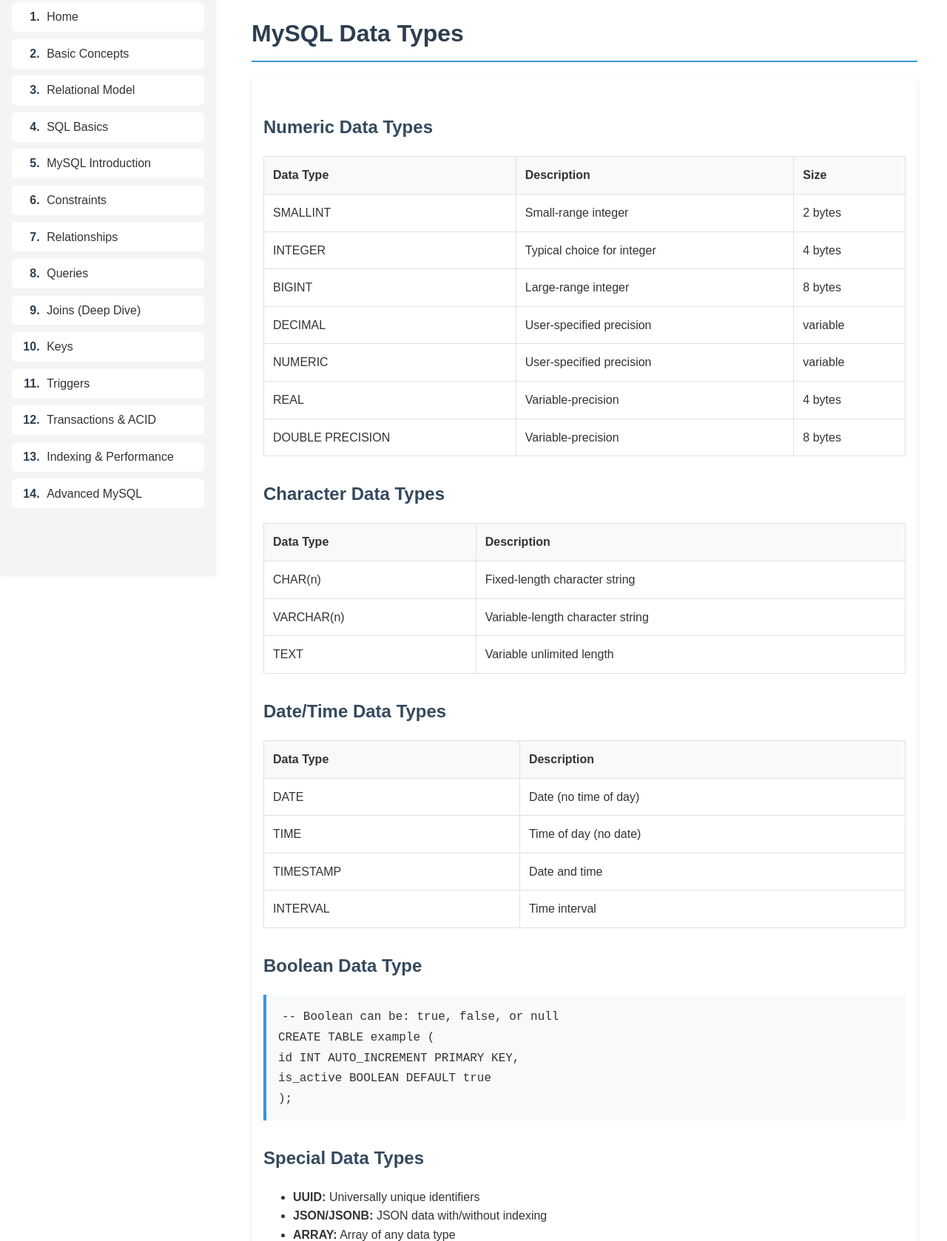
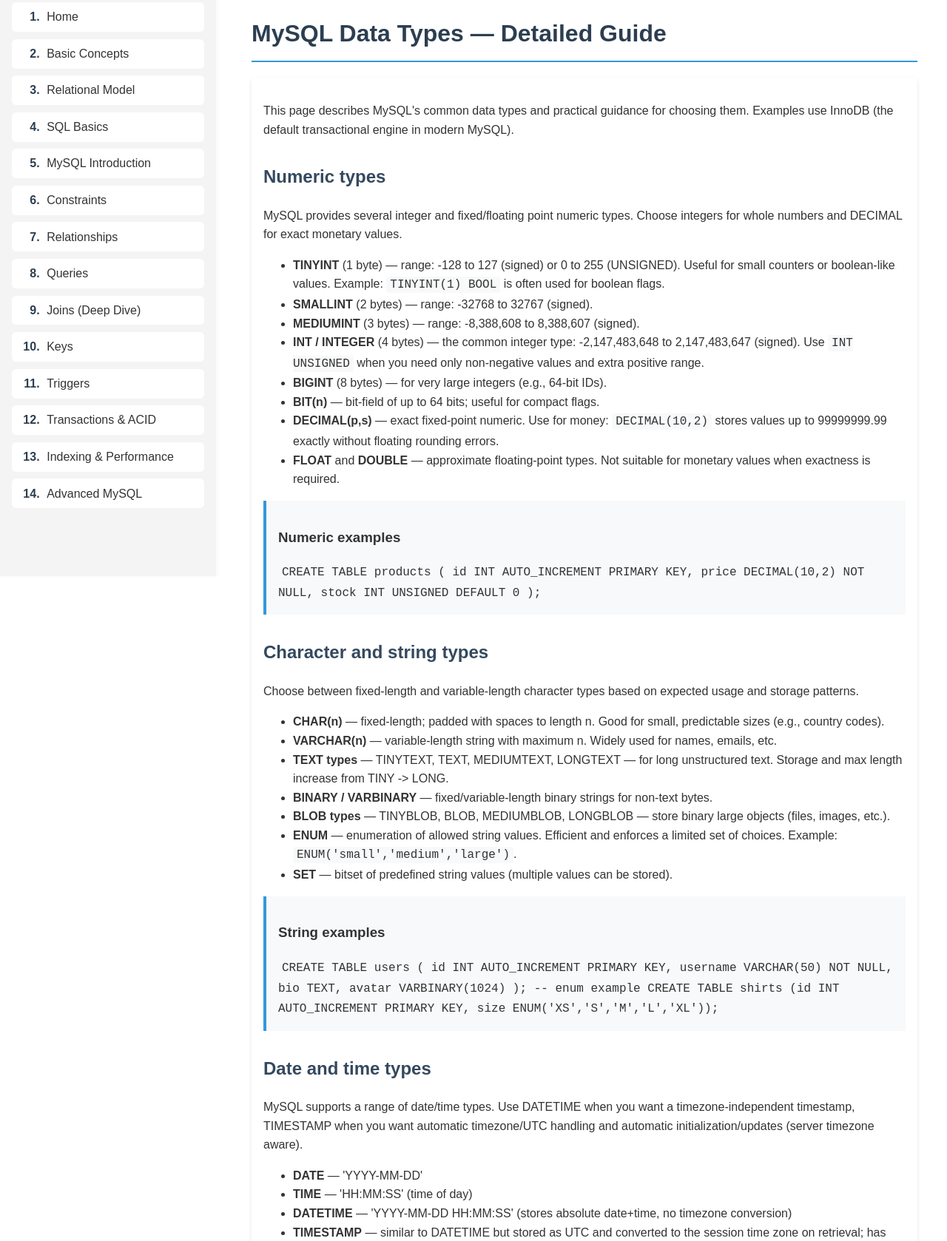
Before and after one commit to Vinothgopi97/db_training, a plain HTML site: page pages/data-types.html in a window 1280 px wide. Shown: the part 21-1699 px from the top of the page at 74% size. Drawn offline with Linux system fonts and the light colour scheme.

Commit message:
data type

```diff
--- a/pages/data-types.html
+++ b/pages/data-types.html
@@ -27,124 +27,117 @@
             </ol>
         </nav>
 
-    <h1>MySQL Data Types</h1>
+    <h1>MySQL Data Types — Detailed Guide</h1>
 
         <div class="topic-section">
-            <h2>Numeric Data Types</h2>
-            <table>
-                <tr>
-                    <th>Data Type</th>
-                    <th>Description</th>
-                    <th>Size</th>
-                </tr>
-                <tr>
-                    <td>SMALLINT</td>
-                    <td>Small-range integer</td>
-                    <td>2 bytes</td>
-                </tr>
-                <tr>
-                    <td>INTEGER</td>
-                    <td>Typical choice for integer</td>
-                    <td>4 bytes</td>
-                </tr>
-                <tr>
-                    <td>BIGINT</td>
-                    <td>Large-range integer</td>
-                    <td>8 bytes</td>
-                </tr>
-                <tr>
-                    <td>DECIMAL</td>
-                    <td>User-specified precision</td>
-                    <td>variable</td>
-                </tr>
-                <tr>
-                    <td>NUMERIC</td>
-                    <td>User-specified precision</td>
-                    <td>variable</td>
-                </tr>
-                <tr>
-                    <td>REAL</td>
-                    <td>Variable-precision</td>
-                    <td>4 bytes</td>
-                </tr>
-                <tr>
-                    <td>DOUBLE PRECISION</td>
-                    <td>Variable-precision</td>
-                    <td>8 bytes</td>
-                </tr>
-            </table>
+            <p>This page describes MySQL's common data types and practical guidance for choosing them. Examples use InnoDB (the default transactional engine in modern MySQL).</p>
 
-            <h2>Character Data Types</h2>
-            <table>
-                <tr>
-                    <th>Data Type</th>
-                    <th>Description</th>
-                </tr>
-                <tr>
-                    <td>CHAR(n)</td>
-                    <td>Fixed-length character string</td>
-                </tr>
-                <tr>
-                    <td>VARCHAR(n)</td>
-                    <td>Variable-length character string</td>
-                </tr>
-                <tr>
-                    <td>TEXT</td>
-                    <td>Variable unlimited length</td>
-                </tr>
-            </table>
+            <h2>Numeric types</h2>
+            <p>MySQL provides several integer and fixed/floating point numeric types. Choose integers for whole numbers and DECIMAL for exact monetary values.</p>
+            <ul>
+                <li><strong>TINYINT</strong> (1 byte) — range: -128 to 127 (signed) or 0 to 255 (UNSIGNED). Useful for small counters or boolean-like values. Example: <code>TINYINT(1) BOOL</code> is often used for boolean flags.</li>
+                <li><strong>SMALLINT</strong> (2 bytes) — range: -32768 to 32767 (signed).</li>
+                <li><strong>MEDIUMINT</strong> (3 bytes) — range: -8,388,608 to 8,388,607 (signed).</li>
+                <li><strong>INT / INTEGER</strong> (4 bytes) — the common integer type: -2,147,483,648 to 2,147,483,647 (signed). Use <code>INT UNSIGNED</code> when you need only non-negative values and extra positive range.</li>
+                <li><strong>BIGINT</strong> (8 bytes) — for very large integers (e.g., 64-bit IDs).</li>
+                <li><strong>BIT(n)</strong> — bit-field of up to 64 bits; useful for compact flags.</li>
+                <li><strong>DECIMAL(p,s)</strong> — exact fixed-point numeric. Use for money: <code>DECIMAL(10,2)</code> stores values up to 99999999.99 exactly without floating rounding errors.</li>
+                <li><strong>FLOAT</strong> and <strong>DOUBLE</strong> — approximate floating-point types. Not suitable for monetary values when exactness is required.</li>
+            </ul>
 
-            <h2>Date/Time Data Types</h2>
-            <table>
-                <tr>
-                    <th>Data Type</th>
-                    <th>Description</th>
-                </tr>
-                <tr>
-                    <td>DATE</td>
-                    <td>Date (no time of day)</td>
-                </tr>
-                <tr>
-                    <td>TIME</td>
-                    <td>Time of day (no date)</td>
-                </tr>
-                <tr>
-                    <td>TIMESTAMP</td>
-                    <td>Date and time</td>
-                </tr>
-                <tr>
-                    <td>INTERVAL</td>
-                    <td>Time interval</td>
-                </tr>
-            </table>
-
-            <h2>Boolean Data Type</h2>
             <div class="example">
+                <h3>Numeric examples</h3>
                 <code>
-                    -- Boolean can be: true, false, or null<br>
-                    CREATE TABLE example (<br>
-                        id INT AUTO_INCREMENT PRIMARY KEY,<br>
-                        is_active BOOLEAN DEFAULT true<br>
+                    CREATE TABLE products (
+                      id INT AUTO_INCREMENT PRIMARY KEY,
+                      price DECIMAL(10,2) NOT NULL,
+                      stock INT UNSIGNED DEFAULT 0
                     );
                 </code>
             </div>
 
-            <h2>Special Data Types</h2>
+            <h2>Character and string types</h2>
+            <p>Choose between fixed-length and variable-length character types based on expected usage and storage patterns.</p>
             <ul>
-                <li><strong>UUID:</strong> Universally unique identifiers</li>
-                <li><strong>JSON/JSONB:</strong> JSON data with/without indexing</li>
-                <li><strong>ARRAY:</strong> Array of any data type</li>
-                <li><strong>BYTEA:</strong> Binary data</li>
-                <li><strong>MONEY:</strong> Currency amount</li>
+                <li><strong>CHAR(n)</strong> — fixed-length; padded with spaces to length n. Good for small, predictable sizes (e.g., country codes).</li>
+                <li><strong>VARCHAR(n)</strong> — variable-length string with maximum n. Widely used for names, emails, etc.</li>
+                <li><strong>TEXT types</strong> — TINYTEXT, TEXT, MEDIUMTEXT, LONGTEXT — for long unstructured text. Storage and max length increase from TINY -> LONG.</li>
+                <li><strong>BINARY / VARBINARY</strong> — fixed/variable-length binary strings for non-text bytes.</li>
+                <li><strong>BLOB types</strong> — TINYBLOB, BLOB, MEDIUMBLOB, LONGBLOB — store binary large objects (files, images, etc.).</li>
+                <li><strong>ENUM</strong> — enumeration of allowed string values. Efficient and enforces a limited set of choices. Example: <code>ENUM('small','medium','large')</code>.</li>
+                <li><strong>SET</strong> — bitset of predefined string values (multiple values can be stored).</li>
+            </ul>
+
+            <div class="example">
+                <h3>String examples</h3>
+                <code>
+                    CREATE TABLE users (
+                      id INT AUTO_INCREMENT PRIMARY KEY,
+                      username VARCHAR(50) NOT NULL,
+                      bio TEXT,
+                      avatar VARBINARY(1024)
+                    );
+
+                    -- enum example
+                    CREATE TABLE shirts (id INT AUTO_INCREMENT PRIMARY KEY, size ENUM('XS','S','M','L','XL'));
+                </code>
+            </div>
+
+            <h2>Date and time types</h2>
+            <p>MySQL supports a range of date/time types. Use DATETIME when you want a timezone-independent timestamp, TIMESTAMP when you want automatic timezone/UTC handling and automatic initialization/updates (server timezone aware).</p>
+            <ul>
+                <li><strong>DATE</strong> — 'YYYY-MM-DD'</li>
+                <li><strong>TIME</strong> — 'HH:MM:SS' (time of day)</li>
+                <li><strong>DATETIME</strong> — 'YYYY-MM-DD HH:MM:SS' (stores absolute date+time, no timezone conversion)</li>
+                <li><strong>TIMESTAMP</strong> — similar to DATETIME but stored as UTC and converted to the session time zone on retrieval; has automatic behaviors for DEFAULT/ON UPDATE in some MySQL versions</li>
+                <li><strong>YEAR</strong> — year in 2- or 4-digit form</li>
+            </ul>
+
+            <div class="example">
+                <h3>Date/time example</h3>
+                <code>
+                    CREATE TABLE events (
+                      id INT AUTO_INCREMENT PRIMARY KEY,
+                      start_at DATETIME NOT NULL,
+                      created_at TIMESTAMP DEFAULT CURRENT_TIMESTAMP
+                    );
+                </code>
+            </div>
+
+            <h2>JSON and semi-structured data</h2>
+            <p>MySQL has a native <code>JSON</code> type that stores JSON documents efficiently and supports JSON functions and indexing via generated columns. Use JSON for flexible, schemaless pieces of data.</p>
+
+            <div class="example">
+                <code>
+                    CREATE TABLE orders (
+                      id INT AUTO_INCREMENT PRIMARY KEY,
+                      metadata JSON
+                    );
+                </code>
+            </div>
+
+            <h2>Spatial (GIS) types</h2>
+            <p>MySQL supports spatial types (GEOMETRY, POINT, LINESTRING, POLYGON, etc.) and spatial indexes. Use these for mapping, location queries and GIS workloads.</p>
+
+            <h2>Binary / UUID storage</h2>
+            <p>MySQL doesn't have a dedicated UUID type; common patterns are storing UUIDs as <code>CHAR(36)</code> (text) or as <code>BINARY(16)</code> (compact). Use <code>BINARY(16)</code> for storage efficiency and index size benefits (store raw bytes from UUID).</p>
+
+            <h2>Choosing types & best practices</h2>
+            <ul>
+                <li>Use the smallest integer type that fits your range. Prefer <code>UNSIGNED</code> when values are non-negative.</li>
+                <li>Use <code>DECIMAL</code> for monetary values to avoid floating-point rounding.</li>
+                <li>Prefer <code>VARCHAR</code> over <code>TEXT</code> when you need to index or constrain length; TEXT types have limitations on indexing unless using full-text indexes.</li>
+                <li>Use <code>JSON</code> when you need flexible nested structures, but prefer normalized columns for frequently queried attributes (or extract them into generated columns for indexing).</li>
+                <li>Avoid storing arrays as a single delimited string — prefer junction tables or JSON depending on use-case.</li>
+                <li>For high-write workloads, be cautious with very wide rows (many large TEXT/BLOB columns) as they affect IO and page splits.</li>
             </ul>
 
             <div class="note">
-                <p><strong>Choosing the Right Data Type:</strong></p>
+                <p><strong>Storage considerations:</strong></p>
                 <ul>
-                    <li>Consider the range of values needed</li>
-                    <li>Think about storage requirements</li>
-                    <li>Consider performance implications</li>
-                    <li>Think about data validation needs</li>
+                    <li>Character set (utf8mb4) and collation affect storage size for string types; utf8mb4 uses up to 4 bytes per character.</li>
+                    <li>Indexes on long VARCHAR/TEXT columns may need length prefixes or generated columns.</li>
+                    <li>Use appropriate index types (B-tree for most columns; FULLTEXT for text search; SPATIAL for geometry with MyISAM or InnoDB spatial indexes on newer MySQL).</li>
                 </ul>
             </div>
         </div>
```
